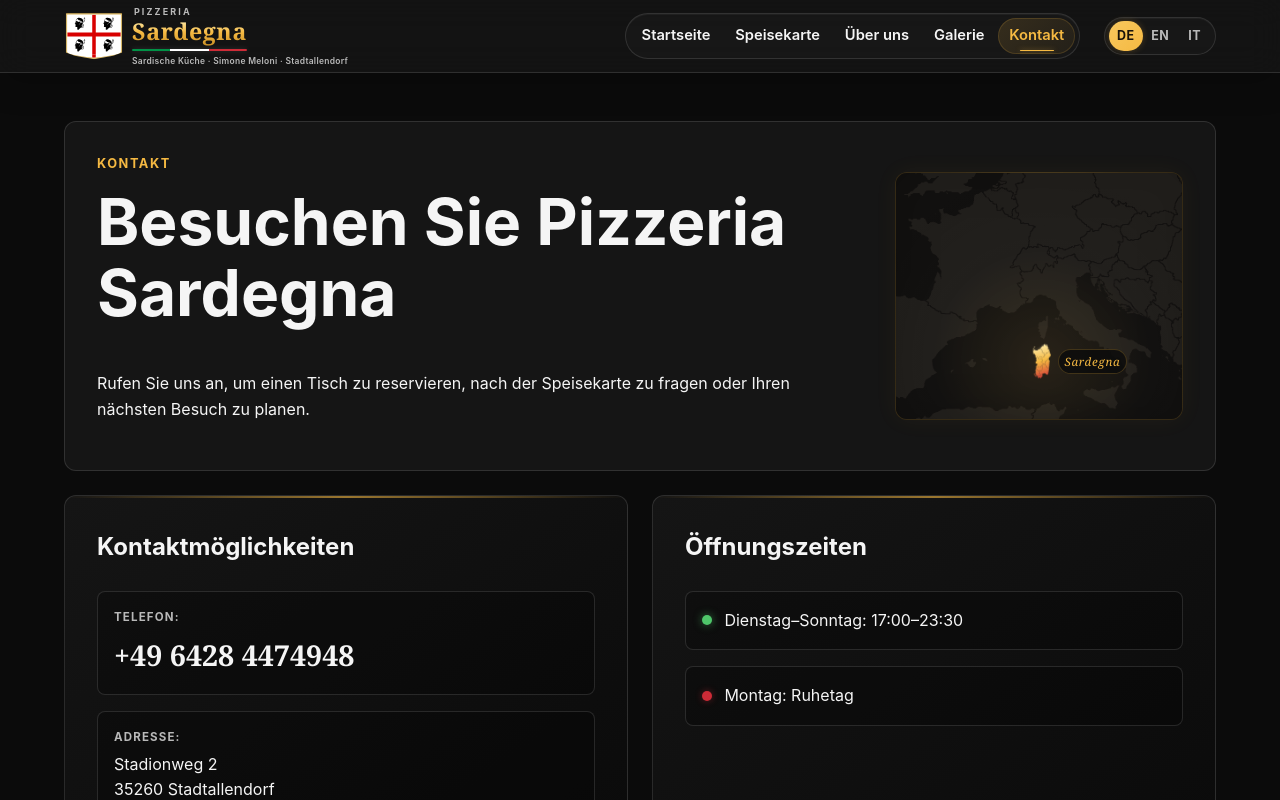
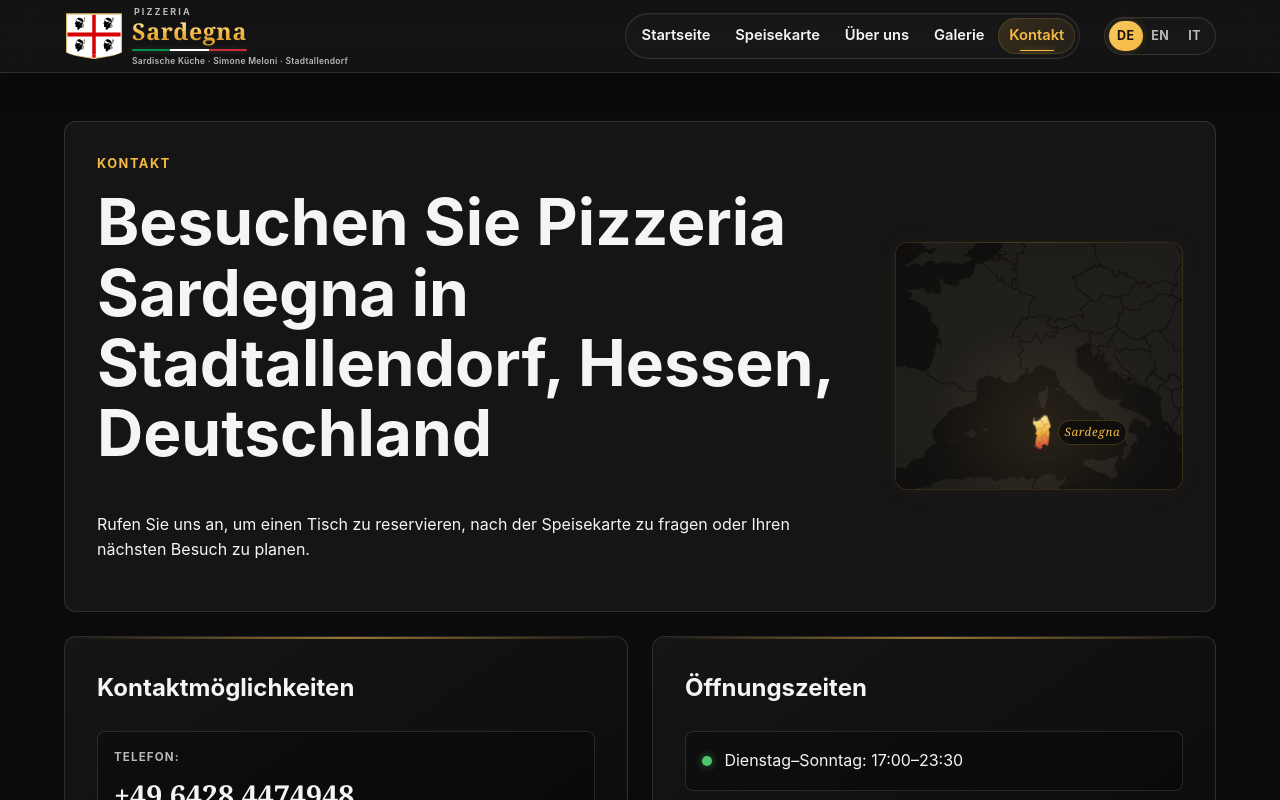
Before and after one commit to NikitaGoluban/pizzeria-sardegna.com, a React (Vite) app in the folder frontend/: page /contact.html in a window 1280 px wide. Shown: the top 800 px of the page. Built offline with nearby package versions, Linux system fonts and the light colour scheme.

Commit message:
Add location to contact page heading

```diff
--- a/frontend/src/locales/de.ts
+++ b/frontend/src/locales/de.ts
@@ -114,7 +114,7 @@ export const deTranslation = {
       description: 'Kontaktieren Sie Pizzeria Sardegna in Stadtallendorf, reservieren Sie einen Tisch oder planen Sie Ihren Besuch.',
     },
     eyebrow: 'Kontakt',
-    title: 'Besuchen Sie Pizzeria Sardegna',
+    title: 'Besuchen Sie Pizzeria Sardegna in Stadtallendorf, Hessen, Deutschland',
     intro: 'Rufen Sie uns an, um einen Tisch zu reservieren, nach der Speisekarte zu fragen oder Ihren nächsten Besuch zu planen.',
     methodsTitle: 'Kontaktmöglichkeiten',
     phone: 'Telefon:',
--- a/frontend/src/locales/en.ts
+++ b/frontend/src/locales/en.ts
@@ -110,7 +110,7 @@ export const enTranslation = {
       description: 'Contact Pizzeria Sardegna in Stadtallendorf, reserve a table or plan your visit.',
     },
     eyebrow: 'Contact',
-    title: 'Visit Pizzeria Sardegna',
+    title: 'Visit Pizzeria Sardegna in Stadtallendorf, Hessen, Germany',
     intro: 'Call us to reserve a table, ask about the menu or plan your next visit.',
     methodsTitle: 'Contact details',
     phone: 'Phone:',
--- a/frontend/src/locales/it.ts
+++ b/frontend/src/locales/it.ts
@@ -110,7 +110,7 @@ export const itTranslation = {
       description: 'Contattate la Pizzeria Sardegna a Stadtallendorf, prenotate un tavolo o organizzate la vostra visita.',
     },
     eyebrow: 'Contatti',
-    title: 'Visitate la Pizzeria Sardegna',
+    title: 'Visitate la Pizzeria Sardegna a Stadtallendorf, Assia, Germania',
     intro: 'Chiamateci per prenotare un tavolo, chiedere informazioni sul menù o organizzare la vostra prossima visita.',
     methodsTitle: 'Recapiti',
     phone: 'Telefono:',
```
